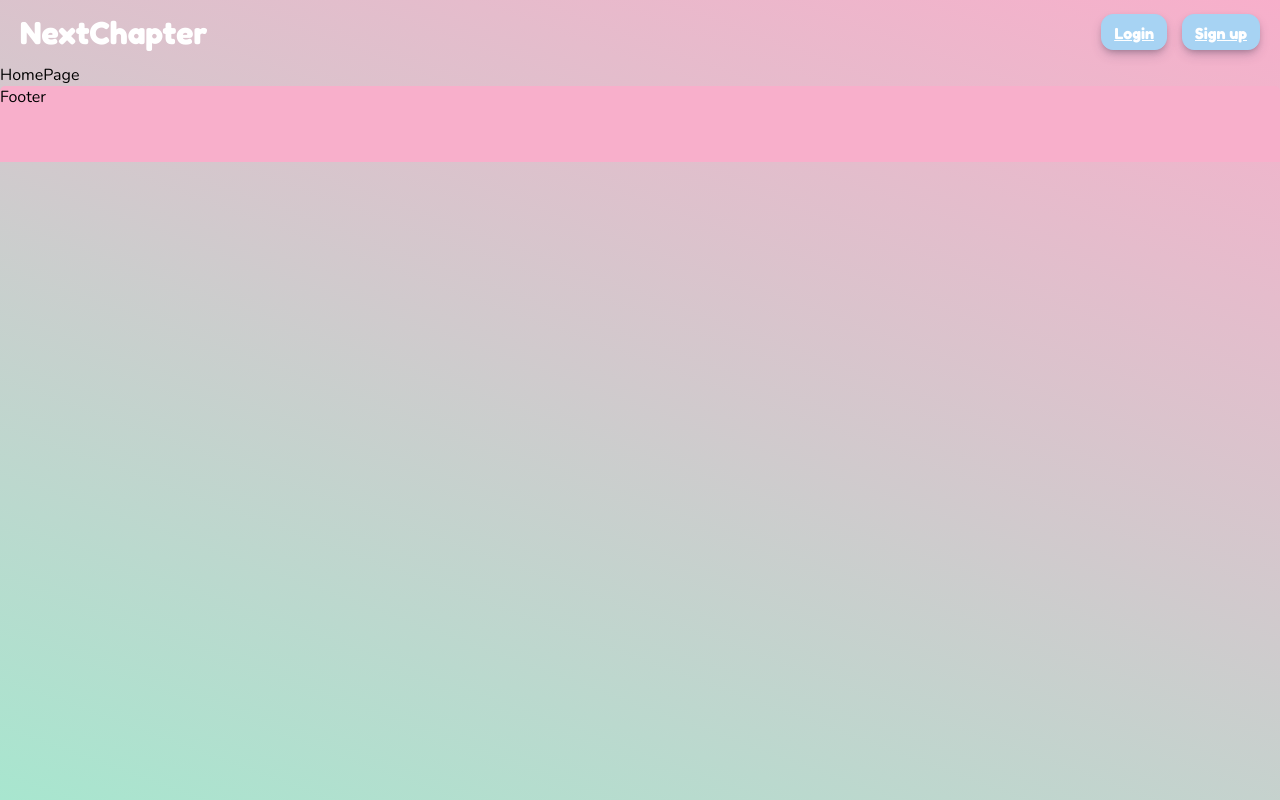
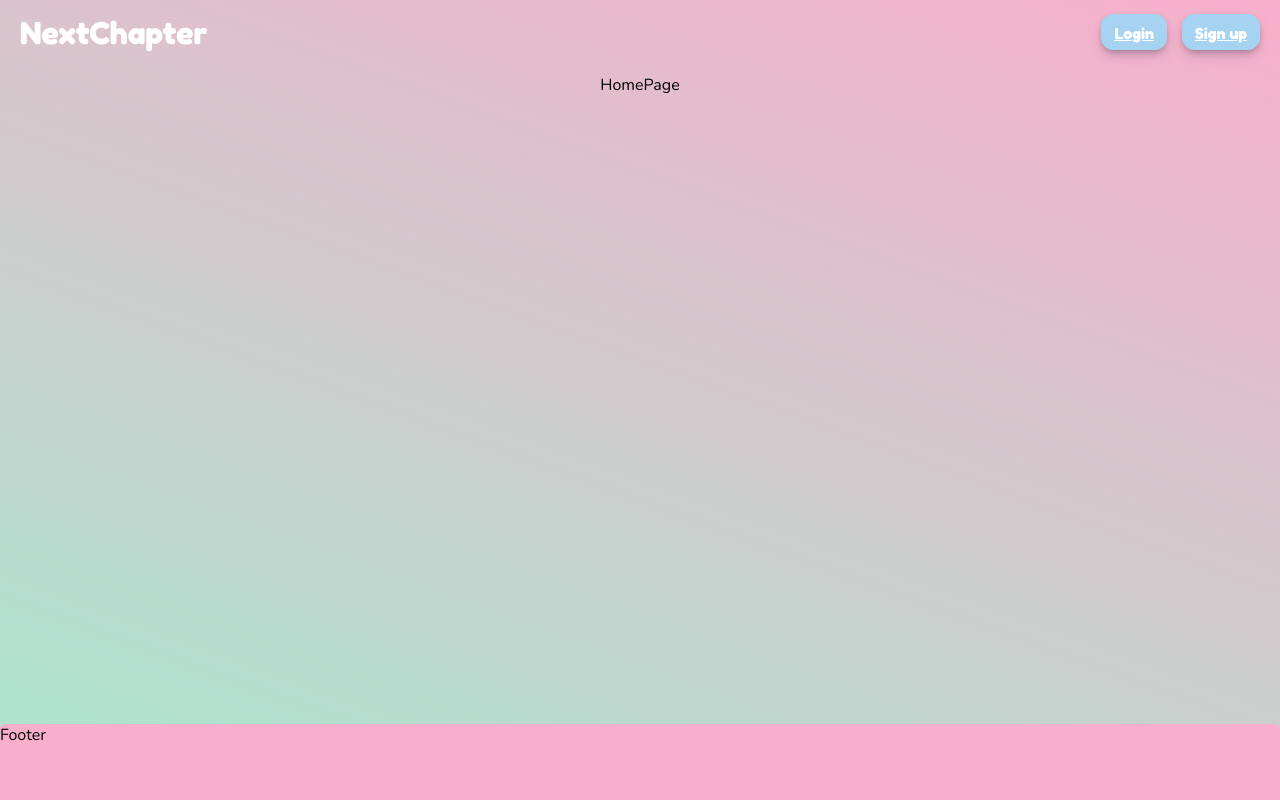
Before and after one commit to vasbous/module-3-client, a React (Vite) app: page / in a window 1280 px wide. Built offline with nearby package versions, Linux system fonts and the light colour scheme.

Commit message:
i'm trigger before that

```diff
--- a/src/pages/HomePage.jsx
+++ b/src/pages/HomePage.jsx
@@ -1,5 +1,10 @@
 import React from "react";
 
 export const HomePage = () => {
-  return <div>HomePage</div>;
+  return (
+    <div className="container">
+      <div>HomePage</div>
+  </div>
+
+);
 };
--- a/src/pages/LoginPage.jsx
+++ b/src/pages/LoginPage.jsx
@@ -26,6 +26,7 @@ export const LoginPage = () => {
 
   return (
     <>
+      <div className="container">
         <div className="form-container">
           <h3 className="text-center">Login</h3>
           <form onSubmit={handleLogin}>
@@ -60,6 +61,7 @@ export const LoginPage = () => {
             </button>
           </form>
         </div>
+      </div>
     </>
   );
 };
--- a/src/pages/SignUpPage.jsx
+++ b/src/pages/SignUpPage.jsx
@@ -27,6 +27,7 @@ export const SignUpPage = () => {
   };
 
   return (
+    <div className="container">
       <div className="form-container">
         <form onSubmit={handleSubmit}>
           <h3 className="text-center">Create Account</h3>
@@ -80,5 +81,6 @@ export const SignUpPage = () => {
           </button>
         </form>
       </div>
+    </div>
   );
 };
```
Lines whose indentation alone changed are shown as unchanged.
